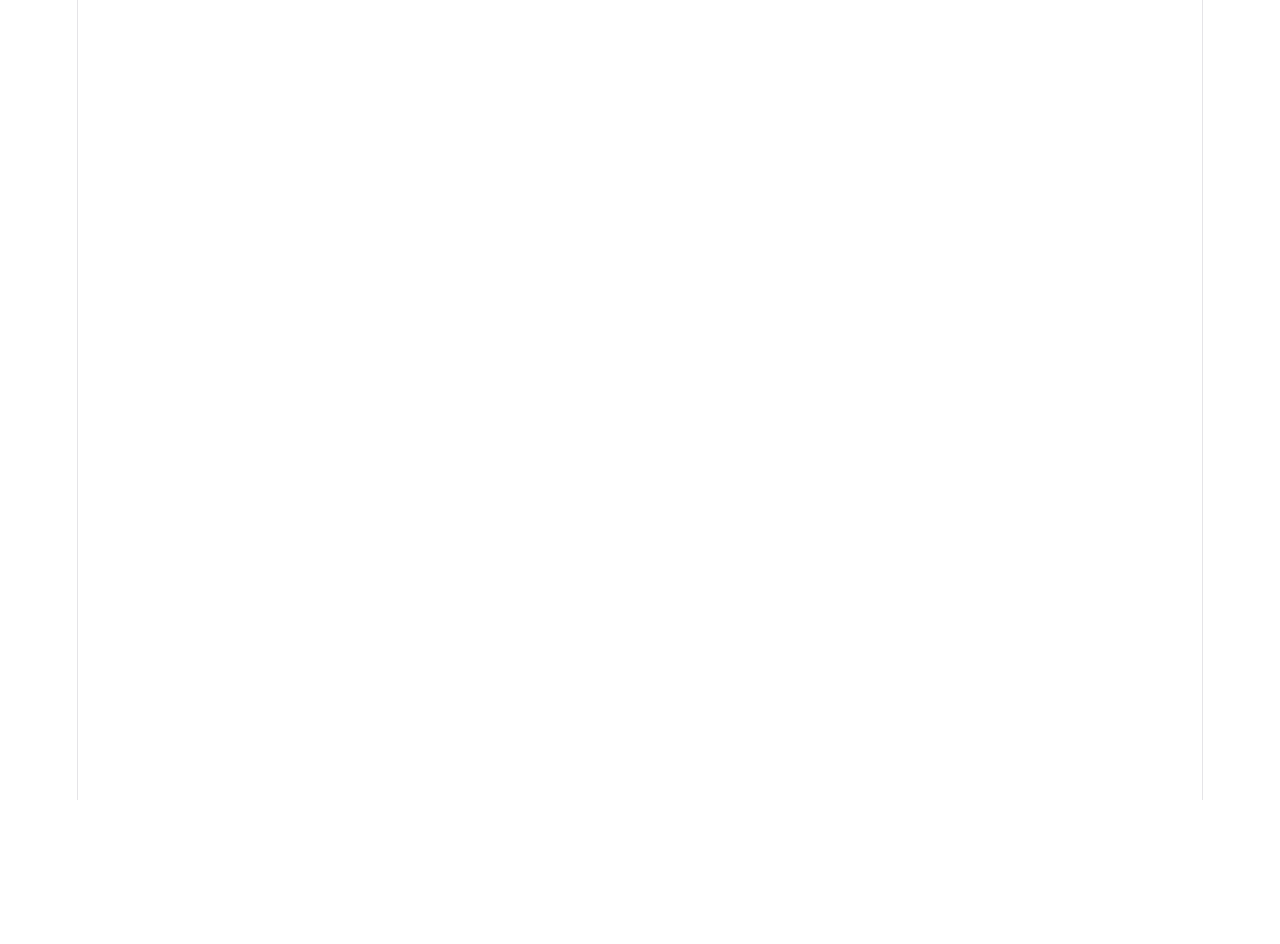
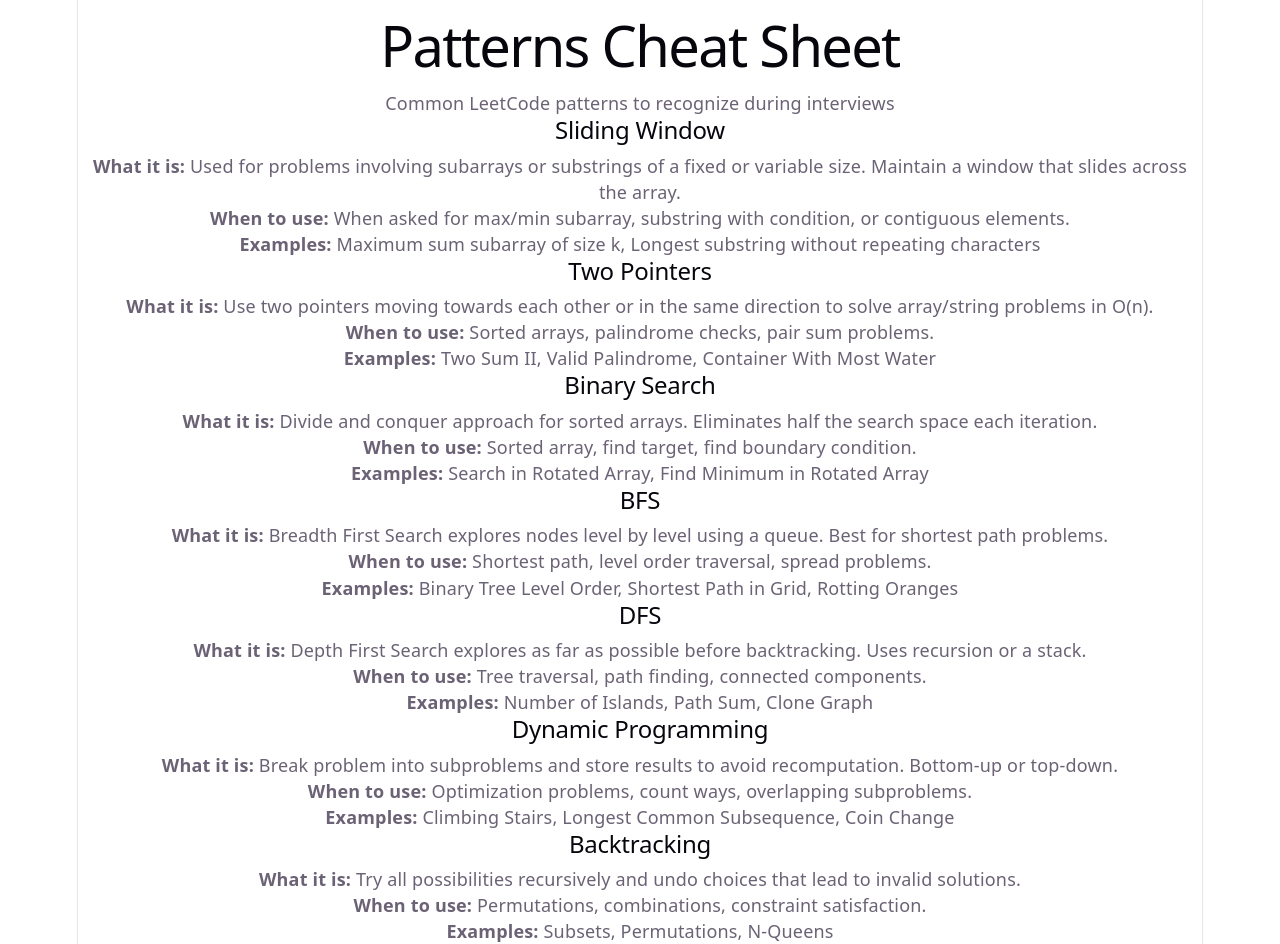
Before and after one commit to DevonHayden/LeetCode-Grinder, a React app in the folder frontend/: page /patterns in a window 1280 px wide. Before the commit this address had no page. Before the commit the page ends 800 px from the top, so only its background shows below. Built offline with nearby package versions, Linux system fonts and the light colour scheme; the HTML template or start-up script is replaced by a standard one.

Commit message:
made a pattersn study guide

```diff
--- a/frontend/src/App.jsx
+++ b/frontend/src/App.jsx
@@ -7,6 +7,8 @@ import Register from './pages/Register'
 //importing from Register.jsx
 import Dashboard from './pages/Dashboard'
 //importing from Dashboard.jsx
+import Patterns from './pages/Patterns'
+//importing from Patterns.jsx
 
 function App() {
   return (
@@ -15,6 +17,7 @@ function App() {
         <Route path="/login" element={<Login />} />
         <Route path="/register" element={<Register/>}/>
         <Route path="/dashboard" element={<Dashboard/>} />
+        <Route path="/patterns" element={<Patterns/>} />
       </Routes>
     </BrowserRouter>
   )
--- /dev/null
+++ b/frontend/src/pages/Patterns.jsx
@@ -0,0 +1,63 @@
+function Patterns() {
+  const patterns = [
+    {
+      name: 'Sliding Window',
+      description: 'Used for problems involving subarrays or substrings of a fixed or variable size. Maintain a window that slides across the array.',
+      whenToUse: 'When asked for max/min subarray, substring with condition, or contiguous elements.',
+      example: 'Maximum sum subarray of size k, Longest substring without repeating characters'
+    },
+    {
+      name: 'Two Pointers',
+      description: 'Use two pointers moving towards each other or in the same direction to solve array/string problems in O(n).',
+      whenToUse: 'Sorted arrays, palindrome checks, pair sum problems.',
+      example: 'Two Sum II, Valid Palindrome, Container With Most Water'
+    },
+    {
+      name: 'Binary Search',
+      description: 'Divide and conquer approach for sorted arrays. Eliminates half the search space each iteration.',
+      whenToUse: 'Sorted array, find target, find boundary condition.',
+      example: 'Search in Rotated Array, Find Minimum in Rotated Array'
+    },
+    {
+      name: 'BFS',
+      description: 'Breadth First Search explores nodes level by level using a queue. Best for shortest path problems.',
+      whenToUse: 'Shortest path, level order traversal, spread problems.',
+      example: 'Binary Tree Level Order, Shortest Path in Grid, Rotting Oranges'
+    },
+    {
+      name: 'DFS',
+      description: 'Depth First Search explores as far as possible before backtracking. Uses recursion or a stack.',
+      whenToUse: 'Tree traversal, path finding, connected components.',
+      example: 'Number of Islands, Path Sum, Clone Graph'
+    },
+    {
+      name: 'Dynamic Programming',
+      description: 'Break problem into subproblems and store results to avoid recomputation. Bottom-up or top-down.',
+      whenToUse: 'Optimization problems, count ways, overlapping subproblems.',
+      example: 'Climbing Stairs, Longest Common Subsequence, Coin Change'
+    },
+    {
+      name: 'Backtracking',
+      description: 'Try all possibilities recursively and undo choices that lead to invalid solutions.',
+      whenToUse: 'Permutations, combinations, constraint satisfaction.',
+      example: 'Subsets, Permutations, N-Queens'
+    }
+  ]
+
+  return (
+    <div>
+      <h1>Patterns Cheat Sheet</h1>
+      <p>Common LeetCode patterns to recognize during interviews</p>
+      {patterns.map(pattern => (
+        <div key={pattern.name}>
+          <h2>{pattern.name}</h2>
+          <p><strong>What it is:</strong> {pattern.description}</p>
+          <p><strong>When to use:</strong> {pattern.whenToUse}</p>
+          <p><strong>Examples:</strong> {pattern.example}</p>
+        </div>
+      ))}
+    </div>
+  )
+}
+
+export default Patterns
```
Also changed, not shown: 1 other file (tests, documents, lock files or other folders).
